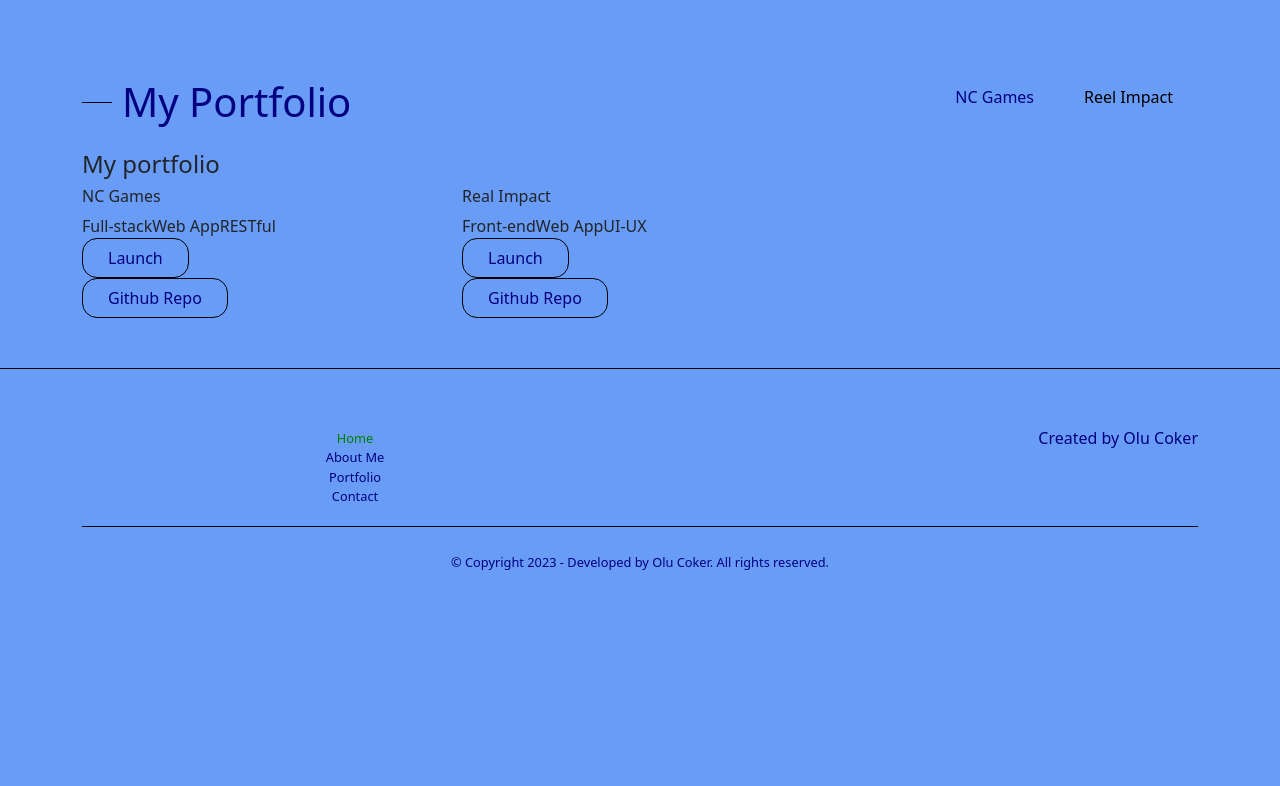
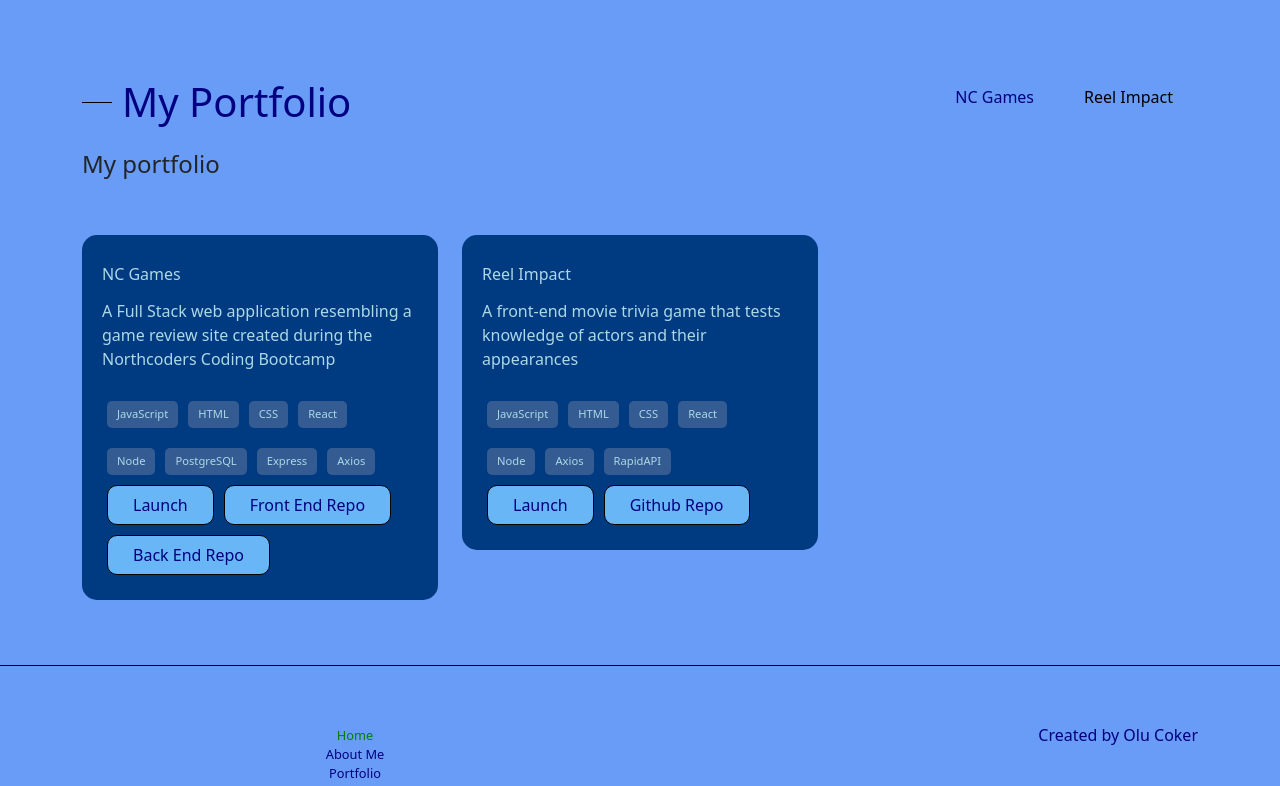
Before and after one commit to OluC94/portfolio-nextjs, a Next.js app: page / in a window 1280 px wide. Shown: the part 949-1735 px from the top of the page. Before the commit the page ends 1552 px from the top, so only its background shows below. Built offline with nearby package versions, Linux system fonts and the light colour scheme.

Commit message:
progress portfolio cards

```diff
--- a/components/UI/Portfolio.tsx
+++ b/components/UI/Portfolio.tsx
@@ -10,7 +10,7 @@ const Portfolio = () => {
     <section className="region" id="portfolio">
       <Container>
         <Row>
-          <Col lg="6" md="6">
+          <Col lg="6" md="6" className="mb-5">
             <SectionSubtitle subtitle="My Portfolio" />
             <h4 className="mt-4">My portfolio</h4>
           </Col>
--- a/components/UI/PortfolioItem.tsx
+++ b/components/UI/PortfolioItem.tsx
@@ -15,35 +15,66 @@ interface PortfolioData {
 }
 
 interface Props {
-  item: {}; // props: Props, where Props is item object w/ type PortfolioData
+  item: PortfolioData;
 }
 
-const PortfolioItem = (props: PortfolioData) => {
-  const { title, feRepoUrl, liveUrl, keyword } = props.item;
+const PortfolioItem = (props: Props) => {
+  const { title, feRepoUrl, beRepoUrl, liveUrl, keyword, summary, techStack } =
+    props.item;
 
   return (
     <section className={`${classes.portfolio_item}`}>
-      <section>
+      <section className="bg-transparent">
         <h6>{title}</h6>
-        {keyword.map((item: string, index: number) => {
+        {/* {keyword.map((item: string, index: number) => {
           return (
             <span className={`${classes.portfolio_keyword}`} key={index}>
               {item}
             </span>
           );
+        })} */}
+
+        <section className={`${classes.portfolio_summary}`}>{summary}</section>
+
+        <section className={`${classes.portfolio_techStack_container}`}>
+          {techStack.map((item: string, index: number) => {
+            return (
+              <span className={`${classes.portfolio_techStack}`} key={index}>
+                {item}
+              </span>
+            );
           })}
         </section>
+      </section>
 
-      <section className={`${classes.portfolio_repoUrl}`}>
+      <section className={`${classes.portfolio_link_container}`}>
+        <section className={`${classes.portfolio_link}`}>
           <button className="primary_button">
-          <Link href={liveUrl}>Launch</Link>
+            <Link href={liveUrl} target="_blank">
+              Launch
+            </Link>
           </button>
         </section>
 
-      <section className={`${classes.portfolio_repoUrl}`}>
+        {feRepoUrl.length > 0 ? (
+          <section className={`${classes.portfolio_link}`}>
             <button className="primary_button">
-          <Link href={feRepoUrl}>Github Repo</Link>
+              <Link href={feRepoUrl} target="_blank">
+                {beRepoUrl.length > 0 ? "Front End Repo" : "Github Repo"}
+              </Link>
             </button>
+          </section>
+        ) : null}
+
+        {beRepoUrl.length > 0 ? (
+          <section className={`${classes.portfolio_link}`}>
+            <button className="primary_button">
+              <Link href={beRepoUrl} target="_blank">
+                {feRepoUrl.length > 0 ? "Back End Repo" : "Github Repo"}
+              </Link>
+            </button>
+          </section>
+        ) : null}
       </section>
     </section>
   );
--- a/components/data/portfolio.ts
+++ b/components/data/portfolio.ts
@@ -15,7 +15,8 @@ const portfolioData: PortfolioData[] = [
     id: "01",
     title: "NC Games",
     category: "Web App",
-    summary: "",
+    summary:
+      "A Full Stack web application resembling a game review site created during the Northcoders Coding Bootcamp",
     techStack: [
       "JavaScript",
       "HTML",
@@ -26,7 +27,7 @@ const portfolioData: PortfolioData[] = [
       "Express",
       "Axios",
     ],
-    keyword: ["Full-stack", "Web App", "RESTful"],
+    keyword: ["Full stack", "Web App", "RESTful"],
     liveUrl: "https://oluc94-nc-games.netlify.app/",
     feRepoUrl: "https://github.com/OluC94/fe-nc-games",
     beRepoUrl: "https://github.com/OluC94/be-project-nc-games",
@@ -34,10 +35,19 @@ const portfolioData: PortfolioData[] = [
 
   {
     id: "02",
-    title: "Real Impact",
+    title: "Reel Impact",
     category: "Web App",
-    summary: "",
-    techStack: ["JavaScript", "HTML", "CSS", "React", "Node", "Axios"],
+    summary:
+      "A front-end movie trivia game that tests knowledge of actors and their appearances",
+    techStack: [
+      "JavaScript",
+      "HTML",
+      "CSS",
+      "React",
+      "Node",
+      "Axios",
+      "RapidAPI",
+    ],
     keyword: ["Front-end", "Web App", "UI-UX"],
     liveUrl: "https://reel-impact.netlify.app/",
     feRepoUrl: "https://github.com/OluC94/movie-game-react/",
--- a/styles/globals.css
+++ b/styles/globals.css
@@ -109,10 +109,10 @@ footer {
   padding-bottom: 50px;
 }
 .primary_button {
-  background: rgb(104, 156, 246) !important;
+  background: rgb(104, 182, 246) !important;
   padding: 7px 25px !important;
   border: 1px solid black !important;
-  border-radius: 15px;
+  border-radius: 10px;
 }
 
 .primary_button a {
--- a/styles/portfolioItem.module.css
+++ b/styles/portfolioItem.module.css
@@ -0,0 +1,54 @@
+.portfolio_item {
+  background: rgb(0, 58, 128);
+  padding: 0px 20px 20px 20px;
+  padding-top: 30px;
+  border-radius: 15px;
+  margin-bottom: 15px;
+}
+
+.portfolio_item h6 {
+  color: lightblue;
+  margin-bottom: 10px;
+  background: transparent;
+}
+
+.portfolio_techStack_container {
+  margin: 5px;
+  background: transparent;
+  display: flex;
+  flex-wrap: wrap;
+}
+
+.portfolio_techStack {
+  width: max-content;
+  padding: 5px 10px;
+  color: lightblue;
+  background: #808dad68;
+  font-size: 0.7rem;
+  margin-right: 10px;
+  margin-top: 20px;
+  border-radius: 5px;
+}
+
+.portfolio_link_container {
+  background: transparent;
+  display: flex;
+  flex-wrap: wrap;
+}
+
+.portfolio_link {
+  background: transparent;
+  margin: 5px;
+  transition: 0.3s;
+}
+
+.portfolio_link:hover {
+  transform: translateY(-5px);
+}
+
+.portfolio_summary {
+  color: lightblue;
+  background: transparent;
+  padding-top: 5px;
+  padding-bottom: 5px;
+}
```
Lines whose indentation alone changed are shown as unchanged.
